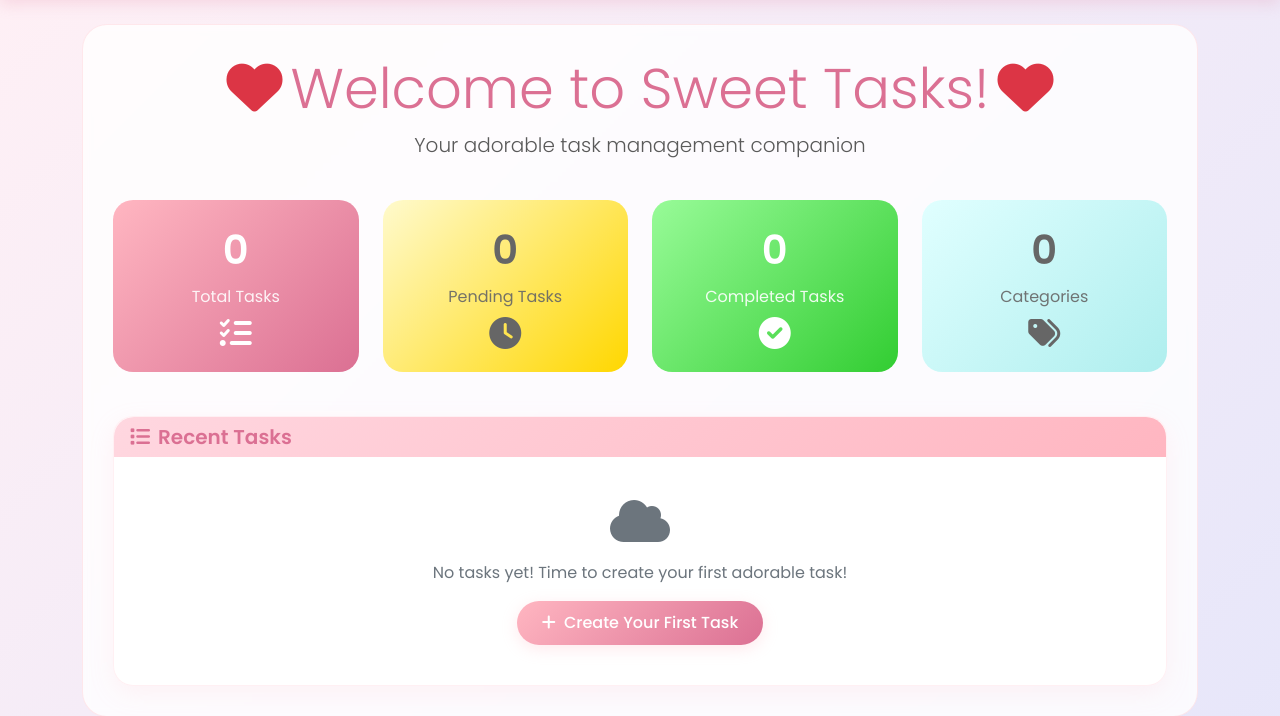
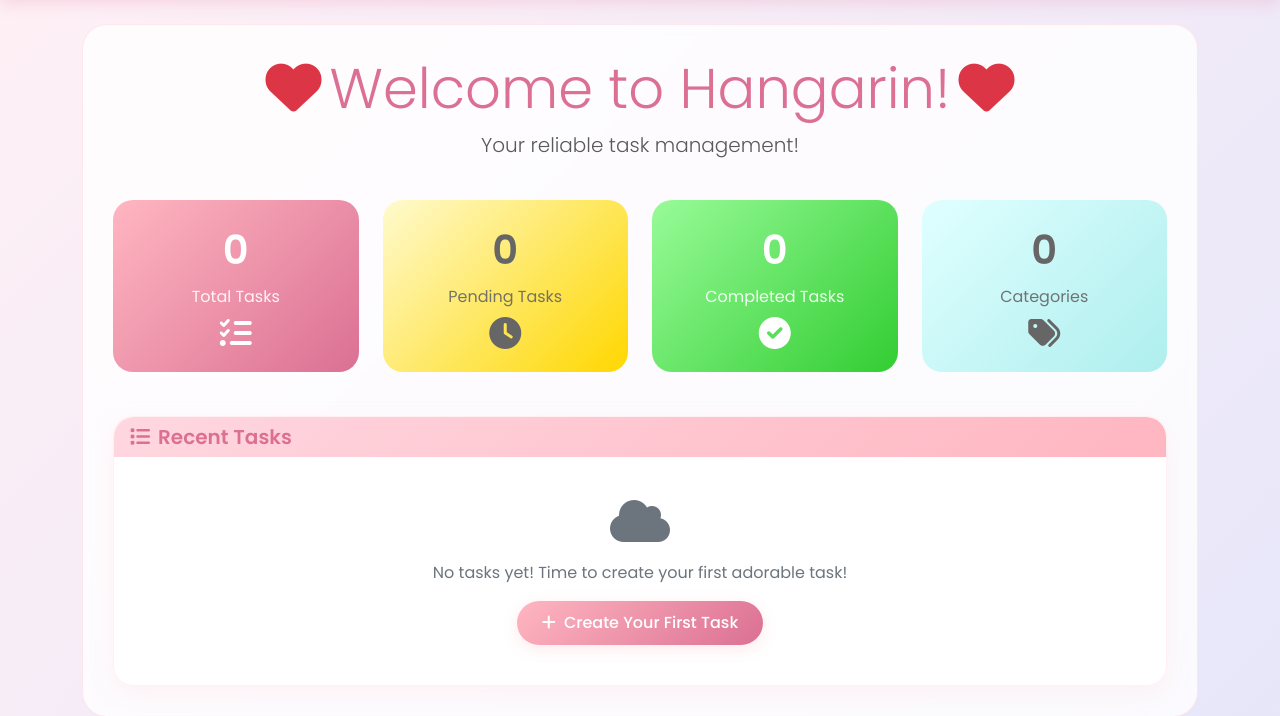
Before and after one commit to SannInTheSky/Hangarin, a Django app: page / in a window 1280 px wide. Shown: the part 65-781 px from the top of the page. Run offline with Django 5.2, Linux system fonts and the light colour scheme; data that the repository does not hold is empty.

Commit message:
fix design

```diff
--- a/projectsite/templates/home.html
+++ b/projectsite/templates/home.html
@@ -3,8 +3,8 @@
 {% block content %}
 <div class="row">
     <div class="col-md-12 text-center mb-4">
-        <h1 class="display-4"><i class="fas fa-heart text-danger me-2"></i>Welcome to Sweet Tasks!<i class="fas fa-heart text-danger ms-2"></i></h1>
-        <p class="lead">Your adorable task management companion</p>
+        <h1 class="display-4"><i class="fas fa-heart text-danger me-2"></i>Welcome to Hangarin!<i class="fas fa-heart text-danger ms-2"></i></h1>
+        <p class="lead">Your reliable task management!</p>
     </div>
 </div>
 
```
